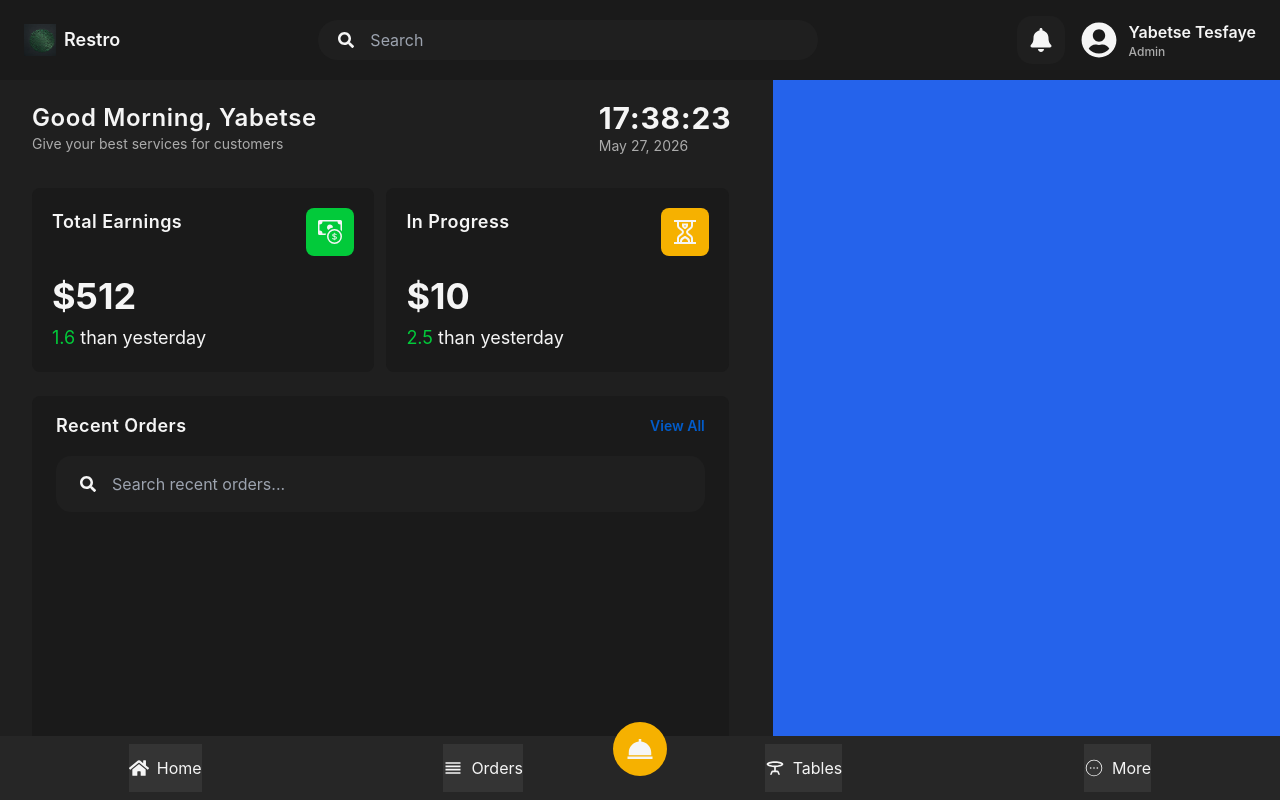
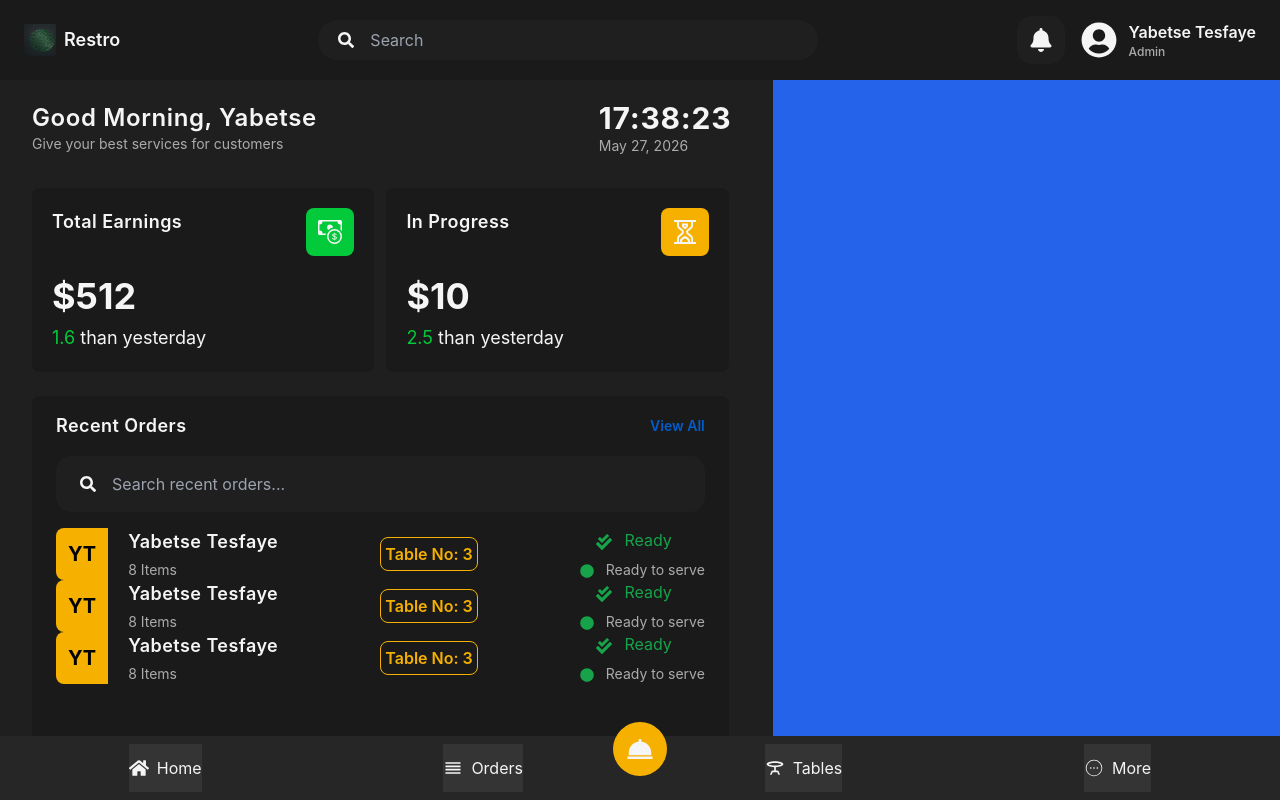
Before and after one commit to yabtesfu/restro-pos, a React (Vite) app: page / in a window 1280 px wide. Built offline with nearby package versions, Linux system fonts and the light colour scheme.

Commit message:
Added Ordered List

```diff
--- /dev/null
+++ b/src/components/home/OrderList.jsx
@@ -0,0 +1,30 @@
+import React from 'react'
+import { FaCheckDouble } from 'react-icons/fa';
+import { FaCircle} from 'react-icons/fa';
+
+const OrderList = () => {
+  return (
+    <div className='flex items-center gap-5'>
+        <button className='bg-[#f6b100] p-3 text-xl font-bold rounded-l-lg'>YT</button>
+        <div className='flex items-center justify-between w-[100%]'>
+            <div className='flex flex-col items-start gap-1'>
+                <h1 className='text-[#f5f5f5] text-lg font-semibold tracking-wide'>Yabetse Tesfaye</h1>
+                <p className='text-[#ababab] text-sm'>8 Items</p>
+              </div>
+              <div>
+                 <h1 className='text-[#f6b100] font-semibold border border-[#f6b100] rounded-lg p-1'>Table No: 3</h1>
+              </div>
+              <div className='flex flex-col items-start gap-2'>
+                <p className='text-green-600 px-4'><FaCheckDouble className='inline mr-2' /> Ready</p>
+                <p className='text-[#ababab] text-sm'><FaCircle className='inline mr-2 text-green-600' /> Ready to serve</p>
+
+              </div>
+
+
+        </div>
+
+    </div>
+  )
+}
+
+export default OrderList
--- a/src/components/home/RecentOrders.jsx
+++ b/src/components/home/RecentOrders.jsx
@@ -1,5 +1,7 @@
 import React from 'react'
 import { FaSearch } from 'react-icons/fa';
+import OrderedList from './OrderList';
+
 
 const RecentOrders = () => {
   return (
@@ -20,6 +22,12 @@ const RecentOrders = () => {
 
             </div>
 
+        {/* Orders List */}
+        <div className='mt-4 px-6 overflow-y-scroll h-[300px] scrollbar-hide'>
+            <OrderedList />
+            <OrderedList />
+            <OrderedList />
+            </div>
         </div>
     </div>
   )
```
